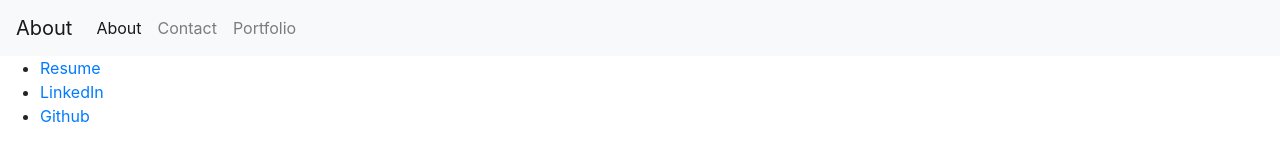
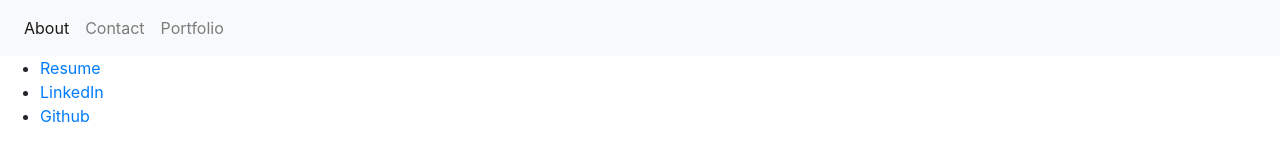
Before and after one commit to groberts31/React-Portfolio, a React (Create React App) app in the folder portfolio/: page / in a window 1280 px wide. Shown: the top 151 px of the page. Built offline with nearby package versions, Linux system fonts and the light colour scheme.

Commit message:
removed extra link for About

```diff
--- a/portfolio/src/components/Navbar/index.js
+++ b/portfolio/src/components/Navbar/index.js
@@ -6,9 +6,6 @@ import "./style.css";
 function Navbar() {
   return (
     <nav className="navbar navbar-expand-lg navbar-light bg-light">
-      <Link className="navbar-brand" to="/">
-        About
-      </Link>
       <div>
         <ul className="navbar-nav">
           <li className="nav-item">
```
